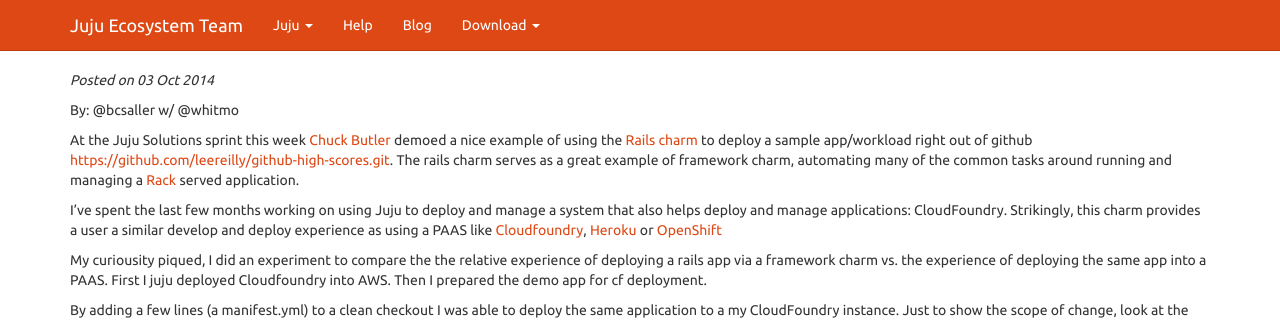
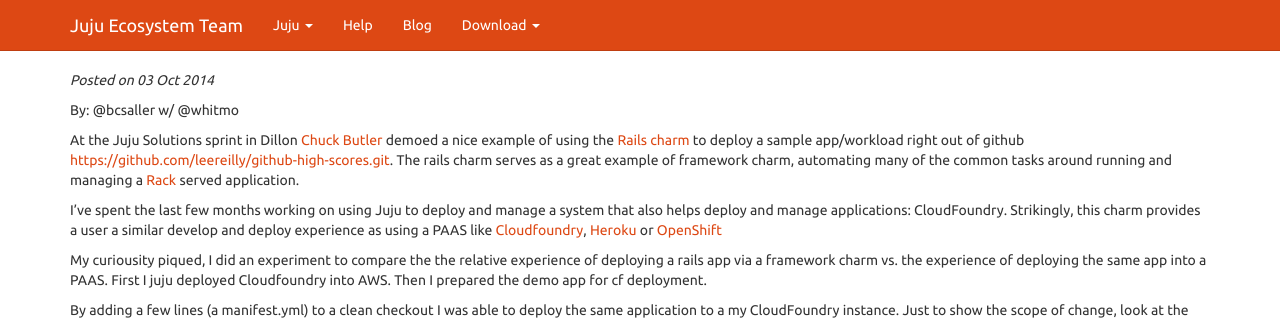
Before and after one commit to juju-solutions/juju-solutions.github.io, a Jekyll site: the page built from index.html, in a window 1280 px wide and 900 px high. Shown: the top 322 px of the window. Built offline with Jekyll 4.4.1, drawn with Linux system fonts in a browser that asks for light colours.

Commit message:
fix date issue

```diff
--- a/_posts/2014-10-03-two-deployments.md
+++ b/_posts/2014-10-03-two-deployments.md
@@ -10,7 +10,7 @@ author_url: "@bcsaller"
 
 By: @bcsaller w/ @whitmo
 
-At the Juju Solutions sprint this week
+At the Juju Solutions sprint in Dillon
 [Chuck Butler](https://twitter.com/lazypower) demoed a nice example of
 using the
 [Rails charm](https://manage.jujucharms.com/charms/precise/rails) to
```
